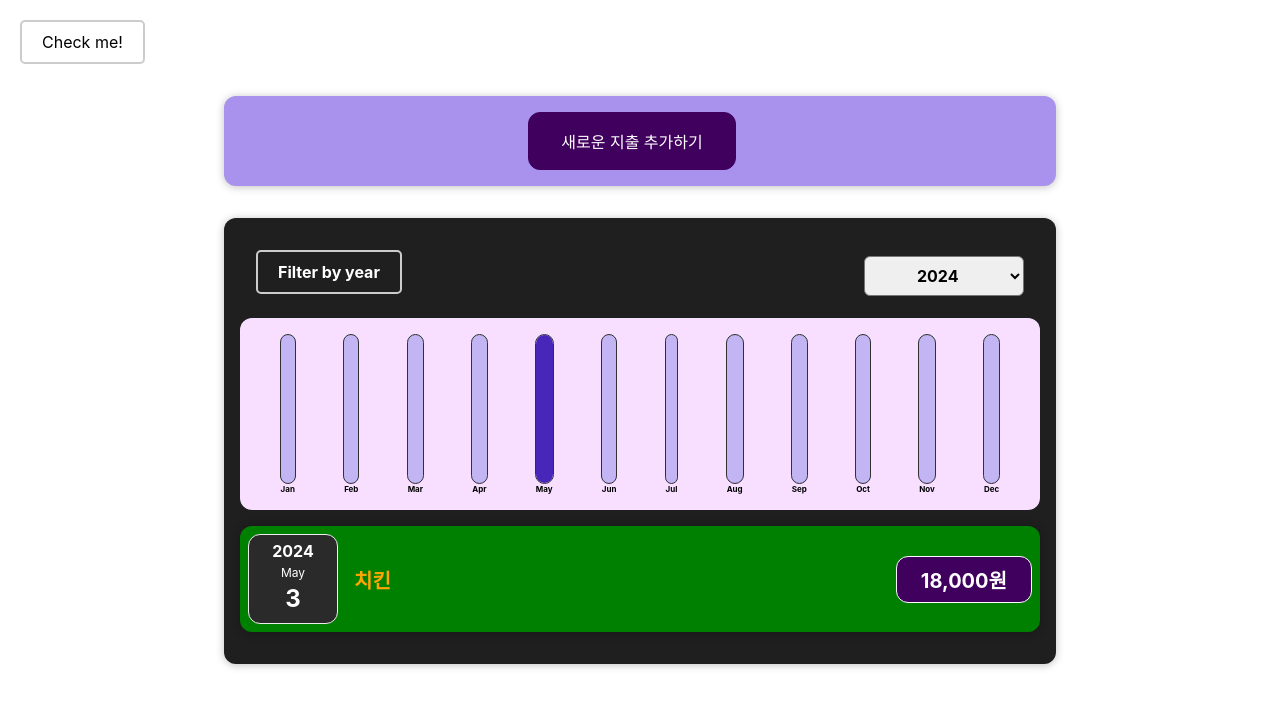
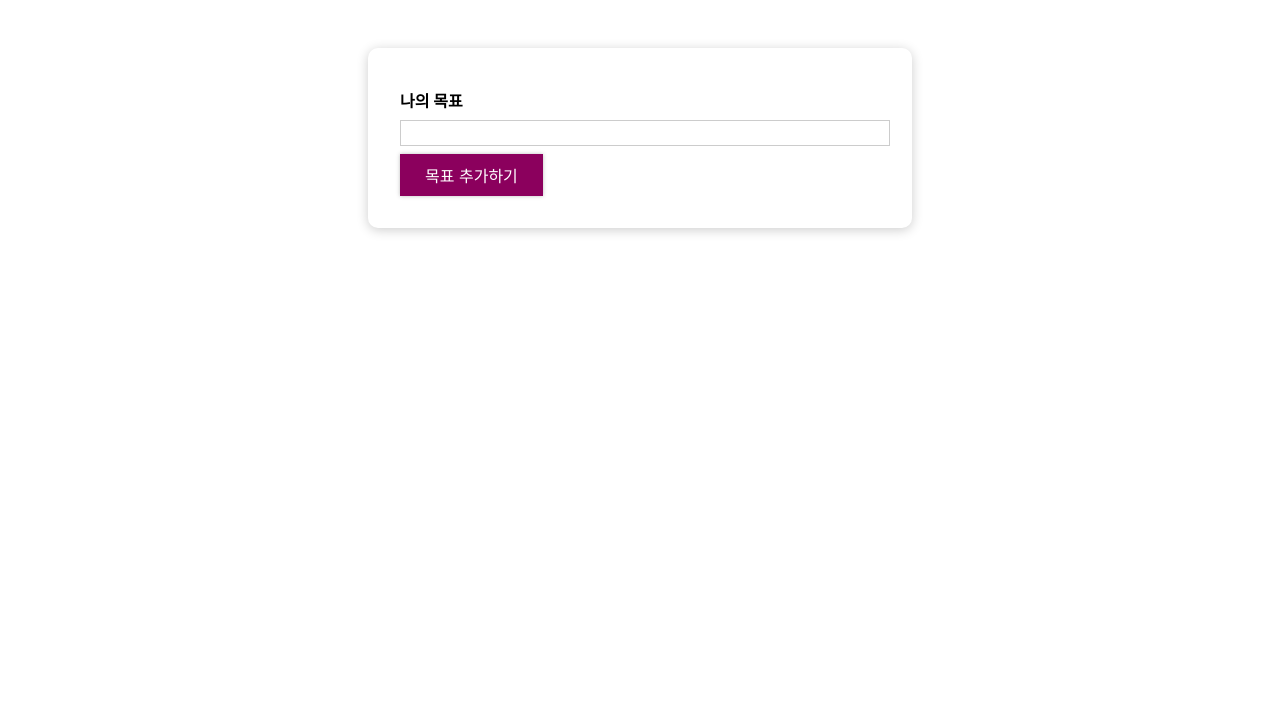
Before and after one commit to chanhee7/react-study202406, a React (Create React App) app: page / in a window 1280 px wide. Shown: the top 708 px of the page. Built offline with nearby package versions, Linux system fonts and the light colour scheme.

Commit message:
# 목표 설정 앱 템플릿1

```diff
--- a/src/App.css
+++ b/src/App.css
@@ -1,46 +1,14 @@
-.App {
-  text-align: center;
+#goals {
+  width: 35rem;
+  max-width: 90%;
+  margin: 3rem auto;
 }
 
-.App-logo {
-  height: 40vmin;
-  pointer-events: none;
+#goal-form {
+  width: 30rem;
+  max-width: 90%;
+  margin: 3rem auto;
+  padding: 2rem;
+  box-shadow: 0 2px 12px rgba(0, 0, 0, 0.2);
+  border-radius: 10px;
 }
-
-@media (prefers-reduced-motion: no-preference) {
-  .App-logo {
-    animation: App-logo-spin infinite 20s linear;
-  }
-}
-
-.App-header {
-  background-color: #282c34;
-  min-height: 100vh;
-  display: flex;
-  flex-direction: column;
-  align-items: center;
-  justify-content: center;
-  font-size: calc(10px + 2vmin);
-  color: white;
-}
-
-.App-link {
-  color: #61dafb;
-}
-
-@keyframes App-logo-spin {
-  from {
-    transform: rotate(0deg);
-  }
-  to {
-    transform: rotate(360deg);
-  }
-}
-
-.border-blue {
-  border-color: blue !important;
-}
-
-.border-green {
-  border-color: green !important;
-}
--- a/src/App.js
+++ b/src/App.js
@@ -1,51 +1,18 @@
-import React, { useState } from "react";
-import "./App.css";
-import ExpenseList from "./components/expenses/ExpenseList";
-import NewExpense from "./components/new-expense/NewExpense";
-import CheckBoxStyle from "./components/practice/CheckBoxStyle";
+import React, { useState } from 'react';
+import CourseInput from './components/CourseGoals/CourseInput';
+import CourseList from './components/CourseGoals/CourseList';
+import './App.css';
 
 const App = () => {
-  // 서버에서 지출항목 JSON 배열을 응답받음
-  const expenses = [
-    {
-      title: "치킨",
-      price: 18000,
-      date: new Date(2024, 5 - 1, 3),
-    },
-    {
-      title: "햄버거",
-      price: 8000,
-      date: new Date(2021, 6 - 1, 14),
-    },
-    {
-      title: "피자",
-      price: 12000,
-      date: new Date(2023, 4 - 1, 27),
-    },
-    {
-      title: "돈까스",
-      price: 11000,
-      date: new Date(2022, 7 - 1, 10)
-    },
-    {
-      title: "닭강정",
-      price: 6000,
-      date: new Date(2023, 9 - 1, 20)
-    }
-  ];
-
-  // 배열을 상태변수로 관리
-  const [expenseList, setExpenseList] = useState(expenses);
-
-  // ExpenseForm에게 내려보낼 함수
-  const onAddExpense = (userInput) => setExpenseList([...expenseList, userInput]);
-
   return (
-    <>
-      <CheckBoxStyle />
-      <NewExpense onSave={onAddExpense} />
-      <ExpenseList expenses={expenseList} />
-    </>
+    <div>
+      <section id="goal-form">
+        <CourseInput />
+      </section>
+      <section id="goals">
+        <CourseList />
+      </section>
+    </div>
   );
 };
 
--- /dev/null
+++ b/src/components/CourseGoals/CourseInput.css
@@ -0,0 +1,24 @@
+.form-control {
+  margin: 0.5rem 0;
+}
+
+.form-control label {
+  font-weight: bold;
+  display: block;
+  margin-bottom: 0.5rem;
+}
+
+.form-control input {
+  display: block;
+  width: 100%;
+  border: 1px solid #ccc;
+  font: inherit;
+  line-height: 1.5rem;
+  padding: 0 0.25rem;
+}
+
+.form-control input:focus {
+  outline: none;
+  background: #fad0ec;
+  border-color: #8b005d;
+}
--- /dev/null
+++ b/src/components/CourseGoals/CourseInput.js
@@ -0,0 +1,17 @@
+import React from 'react';
+import './CourseInput.css';
+import Button from '../UI/Button';
+
+const CourseInput = () => {
+  return (
+    <form>
+      <div className="form-control">
+        <label>나의 목표</label>
+        <input type="text" />
+      </div>
+      <Button type="submit">목표 추가하기</Button>
+    </form>
+  );
+};
+
+export default CourseInput;
--- /dev/null
+++ b/src/components/CourseGoals/CourseList.css
@@ -0,0 +1,5 @@
+.goal-list {
+  list-style: none;
+  margin: 0;
+  padding: 0;
+}
--- /dev/null
+++ b/src/components/CourseGoals/CourseList.js
@@ -0,0 +1,10 @@
+import React from 'react';
+import './CourseList.css';
+
+const CourseList = () => {
+  return (
+    <ul className='goal-list'></ul>
+  );
+};
+
+export default CourseList;
--- /dev/null
+++ b/src/components/UI/Button.css
@@ -0,0 +1,20 @@
+.button {
+  font: inherit;
+  padding: 0.5rem 1.5rem;
+  border: 1px solid #8b005d;
+  color: white;
+  background: #8b005d;
+  box-shadow: 0 0 4px rgba(0, 0, 0, 0.26);
+  cursor: pointer;
+}
+
+.button:focus {
+  outline: none;
+}
+
+.button:hover,
+.button:active {
+  background: #ac0e77;
+  border-color: #ac0e77;
+  box-shadow: 0 0 8px rgba(0, 0, 0, 0.26);
+}
--- /dev/null
+++ b/src/components/UI/Button.js
@@ -0,0 +1,12 @@
+import React from 'react';
+import './Button.css';
+
+const Button = ({ type, onClick, children}) => {
+  return (
+    <button type={type} className="button" onClick={onClick}>
+      {children}
+    </button>
+  );
+};
+
+export default Button;
```
